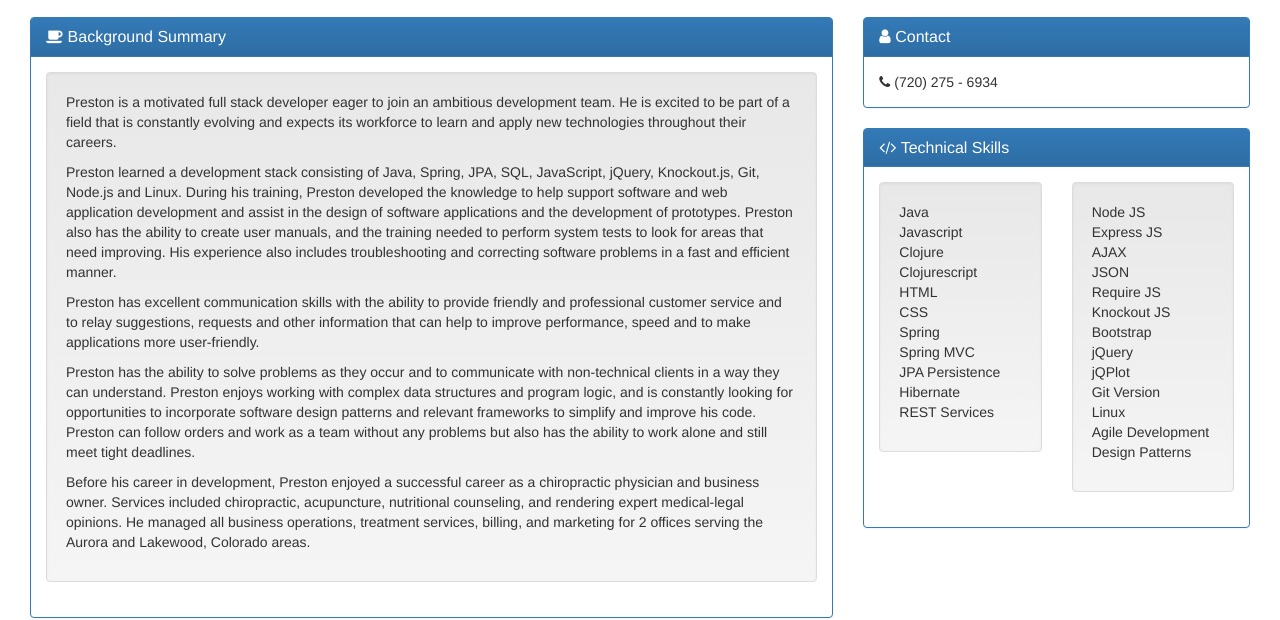
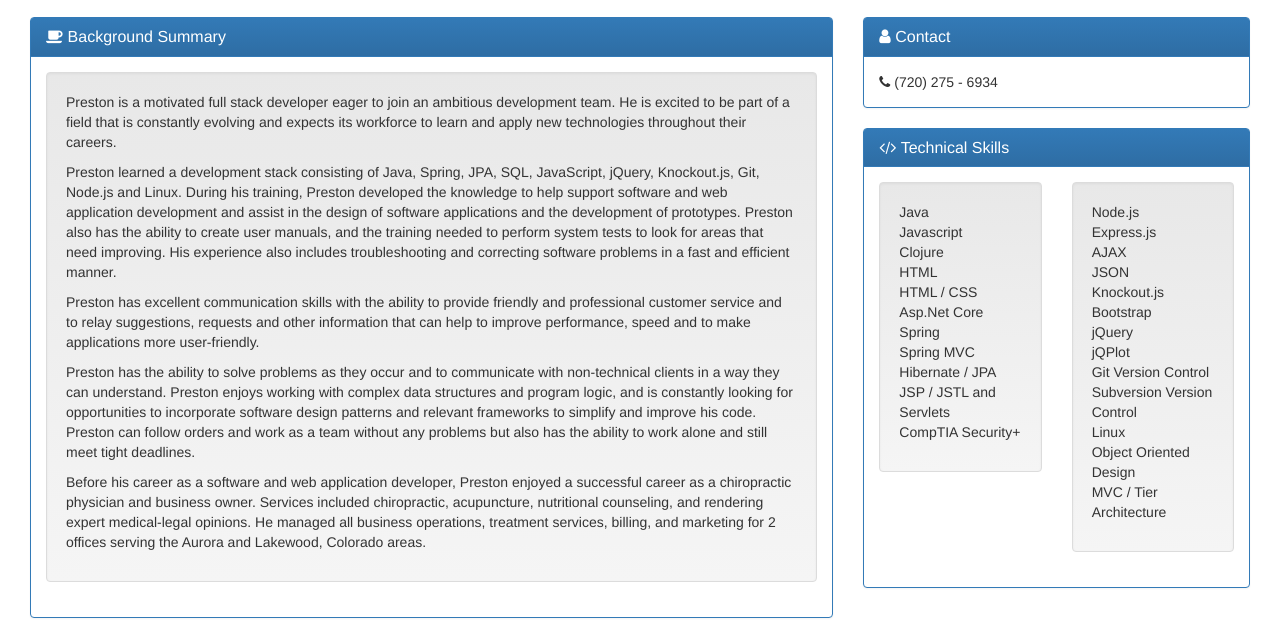
Before and after one commit to pparonson/pparonson.github.io, a plain HTML site: page index.html in a window 1280 px wide. Shown: the part 204-824 px from the top of the page. Drawn offline with nearby package versions, Linux system fonts and the light colour scheme.

Commit message:
update online and hard resume

```diff
--- a/index.html
+++ b/index.html
@@ -103,7 +103,7 @@
                                   Preston can follow orders and work as a team without any problems but also has the ability to work alone and still meet tight deadlines.
                               </p>
                               <p>
-                                  Before his career in development, Preston enjoyed a successful career as a chiropractic physician and business owner.
+                                  Before his career as a software and web application developer, Preston enjoyed a successful career as a chiropractic physician and business owner.
                                   Services included chiropractic, acupuncture, nutritional counseling, and rendering expert medical-legal opinions.
                                   He managed all business operations, treatment services, billing, and marketing for 2 offices serving the Aurora and Lakewood, Colorado areas.
                               </p>
@@ -147,14 +147,14 @@
                                 <li>Java</li>
                                 <li>Javascript</li>
                                 <li>Clojure</li>
-                                <li>Clojurescript</li>
                                 <li>HTML</li>
-                                <li>CSS</li>
+                                <li>HTML / CSS</li>
+                                <li>Asp.Net Core</li>
                                 <li>Spring</li>
                                 <li>Spring MVC</li>
-                                <li>JPA Persistence</li>
-                                <li>Hibernate</li>
-                                <li>REST Services</li>
+                                <li>Hibernate / JPA</li>
+                                <li>JSP / JSTL and Servlets</li>
+                                <li>CompTIA Security+</li>
                               </ul>
                           	</div>
                        	</div>
@@ -162,19 +162,19 @@
                         <div class="col-xs-6">
                         	<div class="well">
                               <ul>
-                                <li>Node JS</li>
-                                <li>Express JS</li>
+                                <li>Node.js</li>
+                                <li>Express.js</li>
                                 <li>AJAX</li>
                                 <li>JSON</li>
-                                <li>Require JS</li>
-                                <li>Knockout JS</li>
+                                <li>Knockout.js</li>
                                 <li>Bootstrap</li>
                                 <li>jQuery</li>
                                 <li>jQPlot</li>
-                                <li>Git Version</li>
+                                <li>Git Version Control</li>
+                                <li>Subversion Version Control</li>
                                 <li>Linux</li>
-                                <li>Agile Development</li>
-                                <li>Design Patterns</li>
+                                <li>Object Oriented Design</li>
+                                <li>MVC / Tier Architecture</li>
                               </ul>
                           	</div>
                        	</div>
@@ -318,6 +318,14 @@
                     	<div class="col-xs-12">
                           <div class="well">
                               <p>
+                                  <h5>Rocky Mountain Arsenal — February, 2016 - Present</h5>
+                                  <div>
+                                      Contract position. Currently working with a team to create and maintain custom software and web applications for the US Army and Department of Interior using Java EE, JavaScript, Hibernate, and Spring Framework technologies. We are currently working in the design, development and management of database solutions.
+                                  </div>
+                              </p>
+                          </div>
+                          <div class="well">
+                              <p>
                                   <h5>Preston Aronson, DC, LLC —Founded 2012 - 2015</h5>
                                   <div>
                                       Managed all business operations,
@@ -326,7 +334,6 @@
                                   </div>
                               </p>
                           </div>
-
                           <div class="well">
                               <p>
                                   <h5>Concentra Utilization Peer Review Panel — 2012 - 2015</h5>
@@ -335,7 +342,6 @@
                                   </div>
                               </p>
                           </div>
-
                           <div class="well">
                               <p>
                                   <h5>Mountain Medical Care, LLC — 2010 - 2015</h5>
@@ -346,7 +352,6 @@
                                   </div>
                               </p>
                           </div>
-
                           <div class="well">
                               <p>
                                   <h5>MSK Medical, LLC — 2013 - 2015</h5>
@@ -355,7 +360,6 @@
                                   </div>
                               </p>
                           </div>
-
                         </div>
                     </div>
                 </div>
```
Also changed, not shown: 1 other file. Lines whose indentation alone changed are shown as unchanged.
